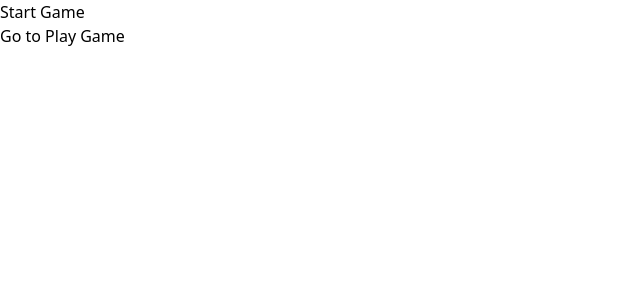
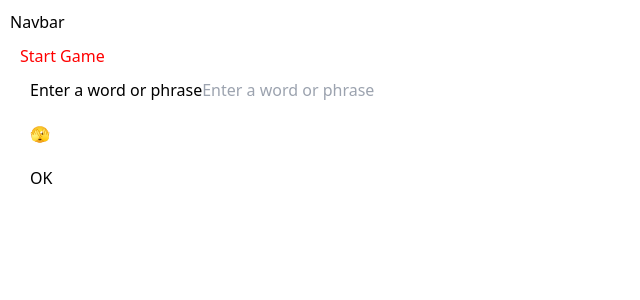
Before and after one commit to ManikMaity/HangMan-React, a React (Vite) app: page /start in a window 1280 px wide. Shown: the top 300 px of the page, without its empty margins (0-640 px from the left). Built offline with nearby package versions, Linux system fonts and the light colour scheme.

Commit message:
Added codes after 28/07/2024 class

```diff
--- a/src/App.jsx
+++ b/src/App.jsx
@@ -4,14 +4,18 @@ import StartGame from "./pages/StartGamePage/StartGame";
 
 function App() {
   return (
+    <>
+    <h1>Navbar</h1>
+    <Routes>
+      <Route path="/play" element={<PlayGame/>}/>
+      <Route path="/start" element={<StartGame/>} />
+    </Routes>
+    </>
     // <div>
     //   <h1 className="text-4xl font-bold text-slate-900 mb-3">Welcome to Hangman!</h1>
     //  <TextInputFormContainer onSubmit={(value)=>{console.log(`Value submited is ${value}`)}}/>
     // </div>
-    <Routes>
-      <Route path="/play" element={<PlayGame/>}/>
-      <Route path="/start" element={<StartGame/>} />
-    </Routes>
+
   );
 }
 
--- a/src/Components/TextInputForm/TextInputForm.jsx
+++ b/src/Components/TextInputForm/TextInputForm.jsx
@@ -9,7 +9,7 @@ function TextInputForm({handleFormSubmit, handleTextInputChange, visiable, value
 
 
   return (
-    <form className='flex items-end mx-4 gap-3' onSubmit={handleFormSubmit}>
+    <form className='flex items-end gap-3' onSubmit={handleFormSubmit}>
 
 
 
--- a/src/pages/StartGamePage/StartGame.jsx
+++ b/src/pages/StartGamePage/StartGame.jsx
@@ -1,11 +1,26 @@
 import React from 'react'
-import { Link } from 'react-router-dom'
+import "./StartGameStyle.css"
+import TextInputFormContainer from '../../Components/TextInputForm/TextInputFormContainer'
+import { useNavigate } from 'react-router-dom'
+
+
+
 
 function StartGame() {
+
+
+  const navigator = useNavigate();
+
+  function handleSubmit (){
+    navigator("/play")
+  }
+
+
+
   return (
     <div>
-      <h1>Start Game</h1>
-      <Link to={"/play"}>Go to Play Game</Link>
+      <h1 style={{color:"red"}}>Start Game</h1>
+      <TextInputFormContainer onSubmit={handleSubmit}/>
     </div>
   )
 }
--- /dev/null
+++ b/src/pages/StartGamePage/StartGameStyle.css
@@ -0,0 +1,3 @@
+div{
+    padding: 10px;
+}
```
